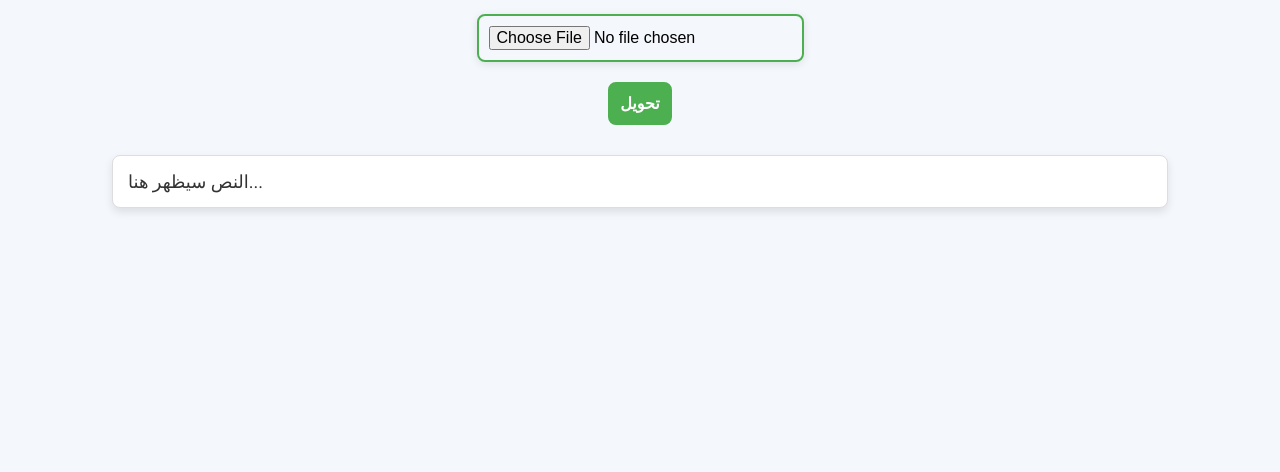
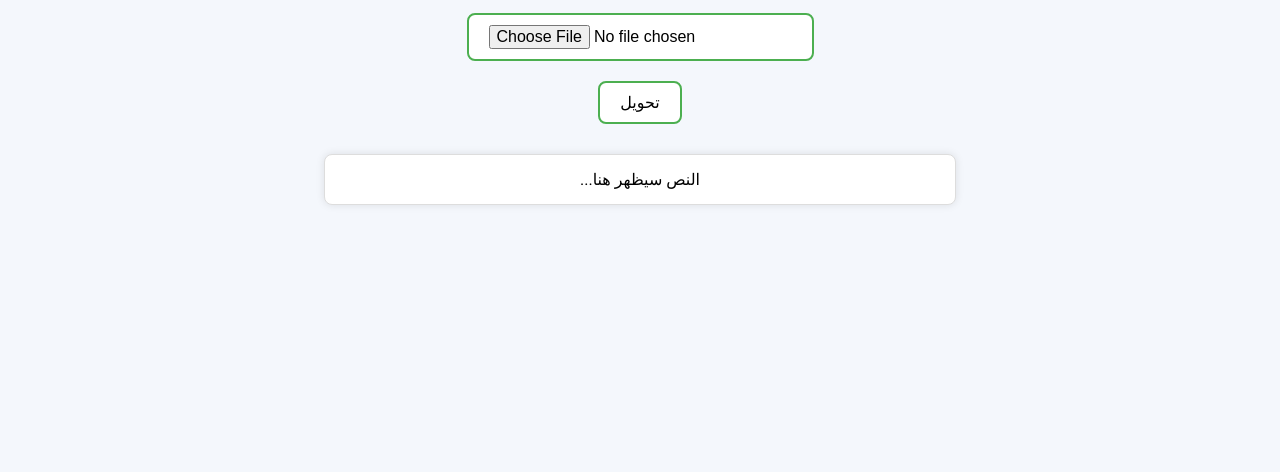
Before and after one commit to GhalmiNadir/Img-to-text, a plain HTML site: page index.html in a window 1280 px wide. Shown: the part 328-800 px from the top of the page. Drawn offline with Linux system fonts and the light colour scheme.

Commit message:
Update styles.css

```diff
--- a/styles.css
+++ b/styles.css
@@ -1,4 +1,3 @@
-/* أساسي: الخطوط والخلفية */
 body {
   font-family: 'Roboto', sans-serif;
   background-color: #f4f7fc;
@@ -6,75 +5,42 @@ body {
   padding: 0;
   display: flex;
   flex-direction: column;
-    justify-content: center;
   align-items: center;
   height: 100vh;
-}
-
-/* الرأس */
-h1 {
-    color: #4CAF50;
-    font-size: 36px;
-    margin-bottom: 20px;
+  justify-content: center;
   text-align: center;
 }
 
-/* اختيار اللغة */
-select, input[type="file"], button {
+h1 {
+  color: #4CAF50;
+  margin-bottom: 20px;
+}
+
+input[type="file"], button {
   margin: 10px;
-    padding: 10px;
+  padding: 10px 20px;
   font-size: 16px;
   border: 2px solid #4CAF50;
   border-radius: 8px;
-    outline: none;
-    transition: all 0.3s ease-in-out;
+  cursor: pointer;
+  background-color: #fff;
+  transition: 0.3s;
 }
 
-/* التأثير عند التمرير على العناصر */
-select:hover, input[type="file"]:hover, button:hover {
+button:hover {
   background-color: #4CAF50;
   color: white;
-    border-color: #388E3C;
 }
 
-/* زر التحويل */
-button {
-    background-color: #4CAF50;
-    color: white;
-    font-weight: bold;
-    cursor: pointer;
-}
-
-/* النص الناتج */
 #outputText {
   margin-top: 20px;
-    font-size: 18px;
-    color: #333;
+  padding: 15px;
+  width: 80%;
+  max-width: 600px;
+  border: 1px solid #ddd;
+  background-color: #fff;
+  border-radius: 8px;
+  box-shadow: 0 0 8px rgba(0,0,0,0.1);
   white-space: pre-wrap;
-    word-wrap: break-word;
-    background-color: #fff;
-    padding: 15px;
-    border-radius: 8px;
-    border: 1px solid #ddd;
-    width: 80%;
-    box-shadow: 0 4px 8px rgba(0, 0, 0, 0.1);
-    max-height: 300px;
-    overflow-y: auto;
+  direction: rtl;
 }
-
-/* تخصيص قائمة اختيار اللغة */
-select {
-    width: 200px;
-    background-color: #fafafa;
-}
-
-/* إضافة تأثيرات عند التمرير على المكونات */
-input[type="file"], select {
-    box-shadow: 0 2px 8px rgba(0, 0, 0, 0.1);
-}
-
-/* إضافة تأثيرات للمحتوى عند تحميله */
-#outputText.loading {
-    color: #999;
-    font-style: italic;
-}
```
Lines whose indentation alone changed are shown as unchanged.
